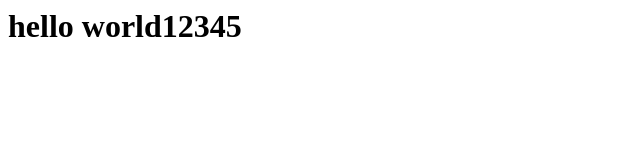
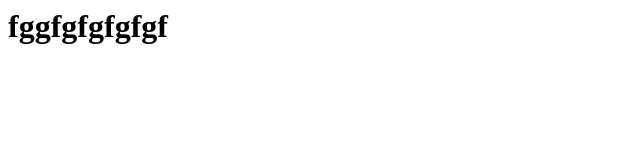
Before and after one commit to sasikadesilva/ideal-invention, a plain HTML site: page index.html in a window 1280 px wide. Shown: the whole page, without its empty margins (0-640 px from the left). Drawn offline with Linux system fonts and the light colour scheme.

Commit message:
branch update2

```diff
--- a/index.html
+++ b/index.html
@@ -2,7 +2,7 @@
     <head>
     <head>
         <body>
-            <h1>hello world12345</h1>
+            <h1>fggfgfgfgfgf</h1>
 
         </body>
 </html>
```
